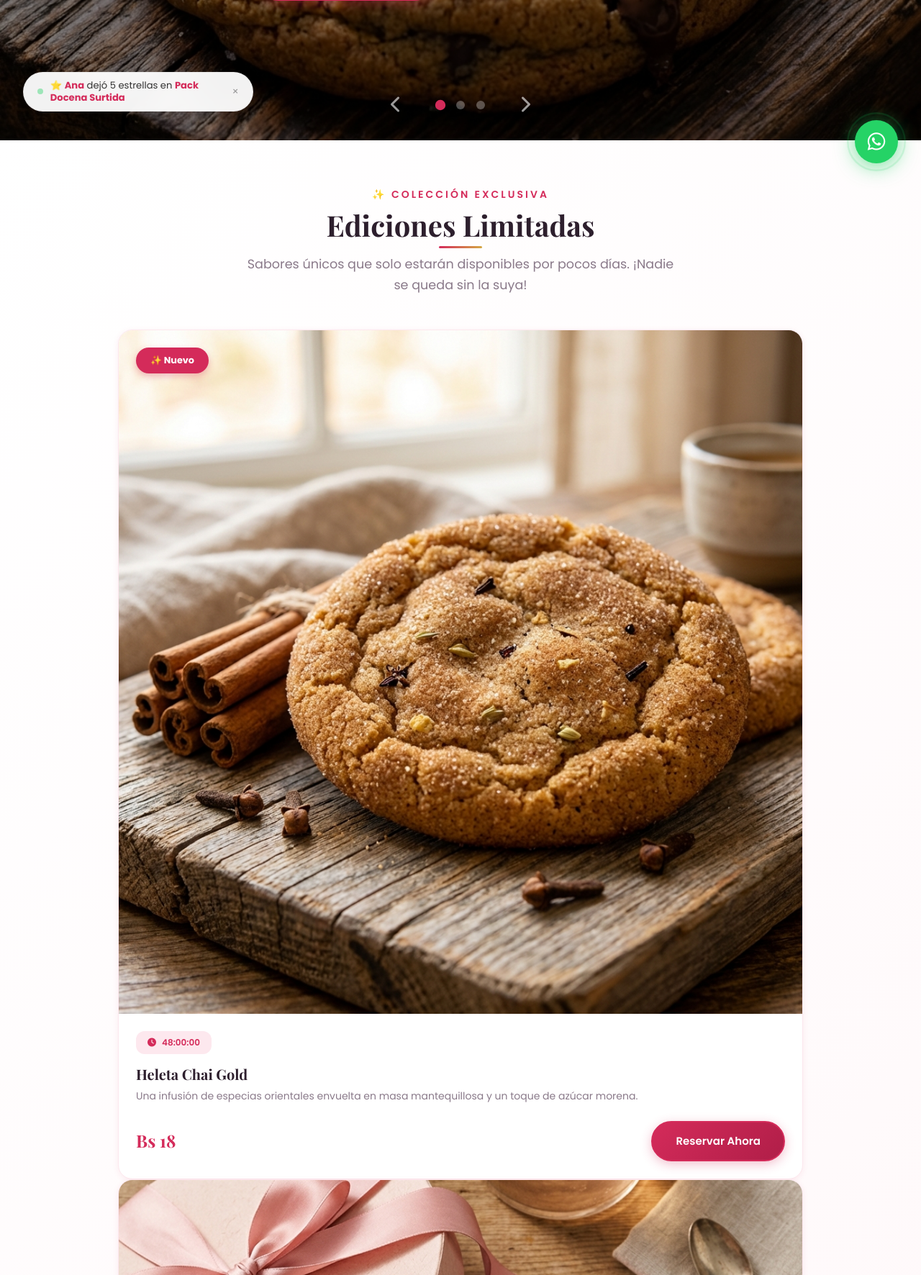
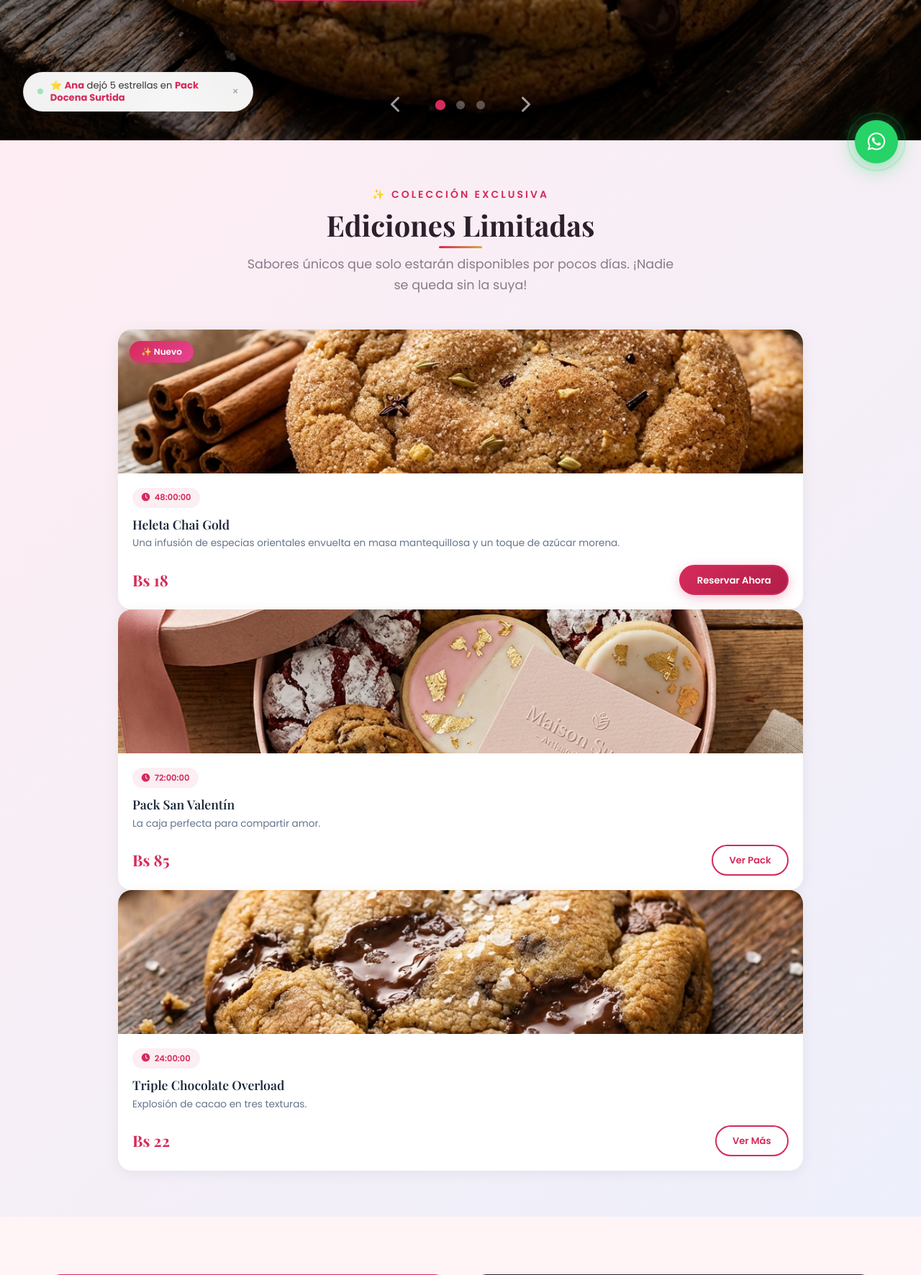
Before and after one commit to jdanigh03/Heleta-Web-And-System, a Flask app: page / in a window 1280 px wide. Shown: the part 541-2313 px from the top of the page at 72% size. Run offline with Flask 3, Linux system fonts and the light colour scheme; some web fonts are replaced.

Commit message:
feat/styles-fixed

```diff
--- a/static/css/home.css
+++ b/static/css/home.css
@@ -1,14 +1,26 @@
 /* ===== HOME PAGE REFINED STYLES ===== */
 
 .editions-preview {
-    background: linear-gradient(135deg, var(--white) 0%, var(--cream) 100%);
+    background: linear-gradient(135deg, rgba(253, 230, 238, 0.5) 0%, rgba(219, 234, 254, 0.5) 100%);
     padding: 4rem 0;
-    /* Reduced from 8rem */
+    position: relative;
+    overflow: hidden;
+}
+
+.editions-preview::before {
+    content: '';
+    position: absolute;
+    top: -40%;
+    right: -15%;
+    width: 500px;
+    height: 500px;
+    background: radial-gradient(circle, rgba(212, 43, 90, 0.06) 0%, transparent 70%);
+    border-radius: 50%;
+    pointer-events: none;
 }
 
 .editions-preview__container {
     max-width: 1000px;
-    /* Reduced from 1200px */
 }
 
 .section__desc {
@@ -22,112 +34,124 @@
     display: grid;
     grid-template-columns: repeat(3, 1fr);
     gap: 1.5rem;
-    /* Reduced from 2rem */
 }
 
 .editions-preview__card {
-    background: var(--white);
-    border-radius: var(--radius-lg);
+    background: #fff;
+    border-radius: 1.2rem;
     overflow: hidden;
-    box-shadow: var(--shadow-sm);
-    transition: all 0.4s cubic-bezier(0.175, 0.885, 0.32, 1.275);
-    border: 1px solid var(--primary-extra-light);
+    box-shadow: 0 4px 20px rgba(0, 0, 0, 0.06);
+    transition: transform 0.3s ease, box-shadow 0.3s ease;
+    border: none;
     display: flex;
     flex-direction: column;
+    opacity: 0;
+    transform: translateY(30px);
+    animation: editionSlideIn 0.6s ease forwards;
 }
 
-/* Featured styles removed */
+.editions-preview__card:nth-child(1) {
+    animation-delay: 0.1s;
+}
+
+.editions-preview__card:nth-child(2) {
+    animation-delay: 0.25s;
+}
+
+.editions-preview__card:nth-child(3) {
+    animation-delay: 0.4s;
+}
+
+@keyframes editionSlideIn {
+    to {
+        opacity: 1;
+        transform: translateY(0);
+    }
+}
 
 .editions-preview__card:hover {
-    transform: translateY(-8px);
-    box-shadow: var(--shadow-lg);
-    border-color: var(--primary-light);
+    transform: translateY(-6px);
+    box-shadow: 0 12px 35px rgba(0, 0, 0, 0.1);
 }
 
 .editions-preview__img {
-    flex: 1;
     position: relative;
     overflow: hidden;
-    min-height: 180px;
-    /* Reduced from 250px */
+    height: 200px;
 }
 
 .editions-preview__card .editions-preview__img {
-    flex: 1;
+    height: 200px;
 }
 
 .editions-preview__img img {
     width: 100%;
     height: 100%;
     object-fit: cover;
-    transition: transform 0.6s ease;
+    transition: transform 0.5s ease;
 }
 
 .editions-preview__card:hover .editions-preview__img img {
-    transform: scale(1.05);
+    transform: scale(1.08);
 }
 
 .editions-preview__badge {
     position: absolute;
-    top: 1.5rem;
-    left: 1.5rem;
-    background: var(--primary);
-    color: var(--white);
-    padding: 0.5rem 1.25rem;
-    border-radius: var(--radius-xl);
-    font-size: 0.8rem;
-    font-weight: 700;
-    box-shadow: 0 4px 10px rgba(212, 43, 90, 0.3);
+    top: 1rem;
+    left: 1rem;
+    background: linear-gradient(135deg, var(--primary), #e84393);
+    color: #fff;
+    padding: 0.35rem 1rem;
+    border-radius: 2rem;
+    font-size: 0.75rem;
+    font-weight: 600;
+    box-shadow: 0 3px 12px rgba(212, 43, 90, 0.3);
+    z-index: 2;
 }
 
 .editions-preview__content {
-    flex: 1;
-    padding: 1.5rem;
-    /* Reduced from 2.5rem */
+    padding: 1.25rem;
     display: flex;
     flex-direction: column;
+    flex: 1;
 }
 
 .editions-preview__card .editions-preview__content {
-    padding: 1.5rem;
-    /* Reduced from 2.5rem */
+    padding: 1.25rem;
     display: flex;
     flex-direction: column;
 }
 
 .editions-preview__timer-bar {
-    display: flex;
+    display: inline-flex;
     align-items: center;
-    gap: 0.5rem;
-    padding: 0.4rem 1rem;
-    background: var(--primary-extra-light);
+    gap: 0.4rem;
+    padding: 0.3rem 0.8rem;
+    background: rgba(212, 43, 90, 0.08);
     color: var(--primary);
     width: fit-content;
-    border-radius: var(--radius-md);
-    font-size: 0.75rem;
-    /* Reduced from 0.9rem */
+    border-radius: 2rem;
+    font-size: 0.72rem;
     font-weight: 600;
-    margin-bottom: 1rem;
-    /* Reduced from 2rem */
+    margin-bottom: 0.75rem;
 }
 
 .editions-preview__name {
-    font-size: 1.25rem;
-    /* Reduced from 1.75rem */
-    margin-bottom: 0.5rem;
-    color: var(--dark);
+    font-size: 1.1rem;
+    font-weight: 600;
+    margin-bottom: 0.4rem;
+    color: #1e293b;
 }
 
 .editions-preview__card .editions-preview__name {
-    font-size: 1.25rem;
+    font-size: 1.1rem;
 }
 
 .editions-preview__text {
-    color: var(--gray);
+    color: #64748b;
     line-height: 1.5;
-    margin-bottom: 1.5rem;
-    /* Reduced from 2.5rem */
-    font-size: 0.875rem;
+    margin-bottom: 1.2rem;
+    font-size: 0.85rem;
 }
 
 .editions-preview__footer {
@@ -135,22 +159,37 @@
     align-items: center;
     justify-content: space-between;
     margin-top: auto;
+    gap: 0.75rem;
 }
 
 .editions-preview__price {
     font-family: var(--font-heading);
-    font-size: 1.5rem;
-    /* Reduced from 2rem */
+    font-size: 1.35rem;
     font-weight: 700;
     color: var(--primary);
+}
+
+.editions-preview__footer .btn {
+    border-radius: 2rem;
+    padding: 0.55rem 1.4rem;
+    font-size: 0.82rem;
+    font-weight: 600;
+    transition: all 0.3s ease;
+}
+
+.editions-preview__footer .btn:hover {
+    transform: scale(1.04);
 }
 
 /* Response */
 @media screen and (max-width: 992px) {
     .editions-preview__grid {
         grid-template-columns: 1fr;
+        max-width: 380px;
+        margin: 0 auto;
     }
 }
+
 
 /* Offers & Other styles from before included for completeness */
 /* (omitted unchanged parts for brevity if already in home.css, but I'll write the full file here) */
```
Also changed, not shown: static/css/catalogo.css (+16 -12 lines).
